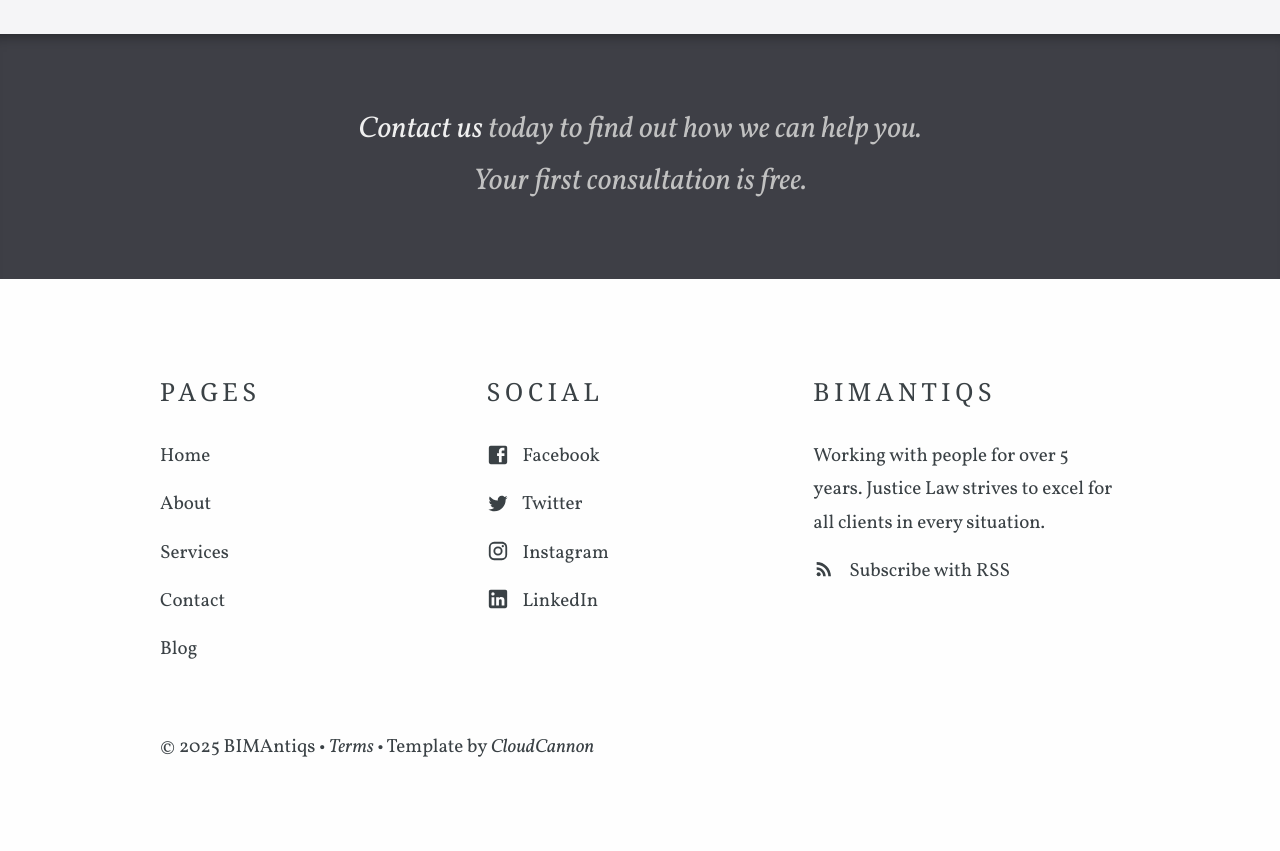
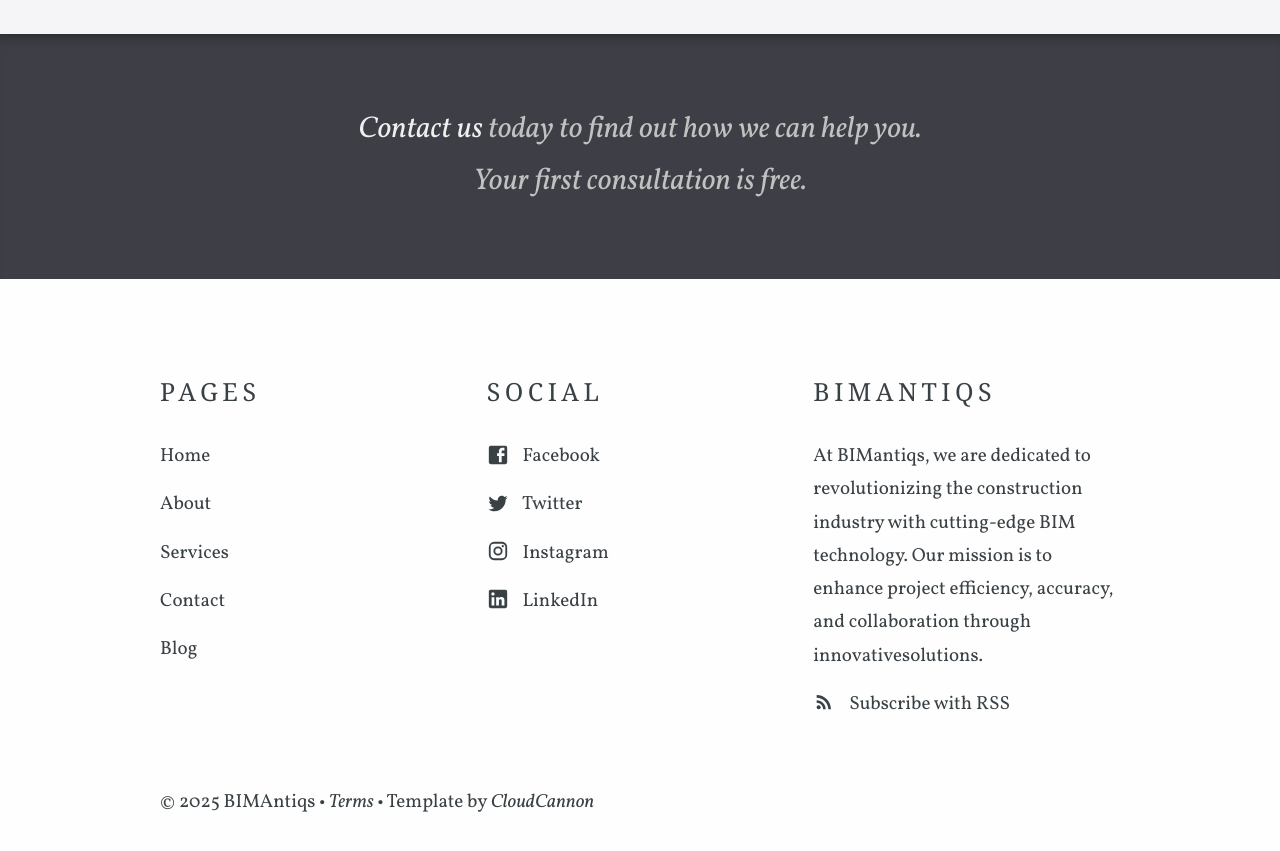
Before and after one commit to R-Madhav/BIMAntiqs.github.io, a Jekyll site: the page built from index.html, in a window 1280 px wide and 900 px high, scrolled down 1312 px. Shown: the top 851 px of the window. Built offline with Jekyll 4.4.1, drawn with Linux system fonts in a browser that asks for light colours; some web fonts are replaced.

Commit message:
Update company.yml

```diff
--- a/_data/company.yml
+++ b/_data/company.yml
@@ -1,5 +1,5 @@
 title: BIMAntiqs
-description: Working with people for over 5 years. Justice Law strives to excel for all clients in every situation.
+description: At BIMantiqs, we are dedicated to revolutionizing the construction industry with cutting-edge BIM technology. Our mission is to enhance project efficiency, accuracy, and collaboration through innovativesolutions.
 contact_email_address: bim.art1305@gmail.com
 phone: +(91) 84694 54636
 address: 123 Example Street, Gooseburb, 9876, Ducktown, New Zealand
```
